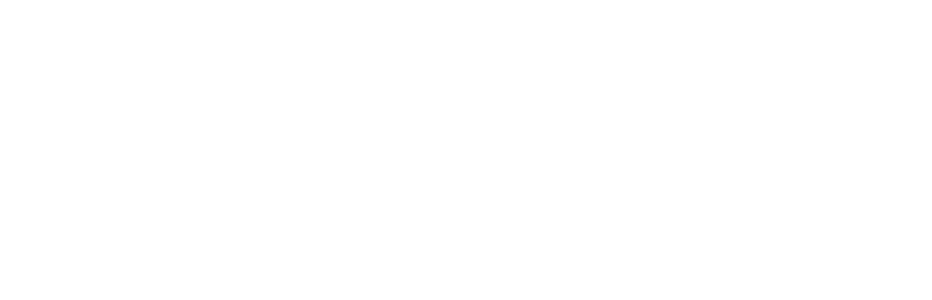
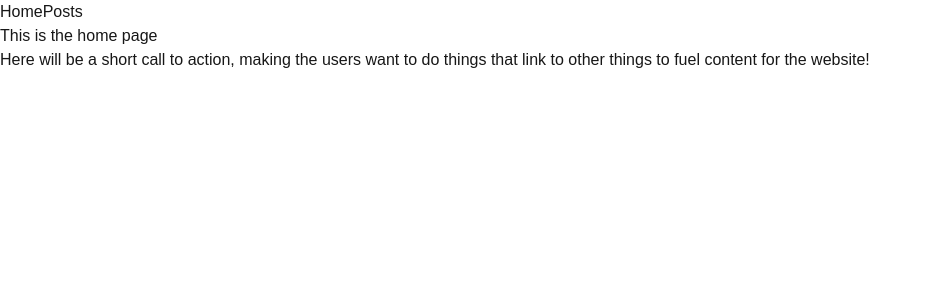
Before and after one commit to rosiecorio/week-8-project, a Next.js app: page / in a window 1280 px wide. Shown: the top 300 px of the page, without its empty margins (0-932 px from the left). Built offline with nearby package versions, Linux system fonts and the light colour scheme.

Commit message:
create nav bar, posts page, post/id page and map content to post page

```diff
--- a/src/app/globals.css
+++ b/src/app/globals.css
@@ -1,3 +1,21 @@
 @tailwind base;
 @tailwind components;
 @tailwind utilities;
+
+:root {
+  --background: #ffffff;
+  --foreground: #171717;
+}
+
+@media (prefers-color-scheme: dark) {
+  :root {
+    --background: #0a0a0a;
+    --foreground: #ededed;
+  }
+}
+
+body {
+  color: var(--foreground);
+  background: var(--background);
+  font-family: Arial, Helvetica, sans-serif;
+}
--- a/src/app/layout.js
+++ b/src/app/layout.js
@@ -1,5 +1,6 @@
 import { Geist, Geist_Mono } from "next/font/google";
 import "./globals.css";
+import NavBar from "@/components/NavBar";
 
 const geistSans = Geist({
   variable: "--font-geist-sans",
@@ -22,6 +23,7 @@
       <body
         className={`${geistSans.variable} ${geistMono.variable} antialiased`}
       >
+        <NavBar />
         {children}
       </body>
     </html>
--- a/src/app/page.js
+++ b/src/app/page.js
@@ -1,6 +1,8 @@
-export default function Home() {
+export default function Page() {
   return (
     <div>
+        <h1>This is the home page</h1>
+        <p>Here will be a short call to action, making the users want to do things that link to other things to fuel content for the website!</p>
     </div>
   );
 }
--- /dev/null
+++ b/src/app/posts/[id]/page.js
@@ -0,0 +1,10 @@
+export default async function Page({params}) {
+
+    const query = await params
+
+    return (
+        <>
+            <h1>Page for post number {query.id}</h1>
+        </>
+    )
+}
--- /dev/null
+++ b/src/app/posts/page.js
@@ -0,0 +1,44 @@
+import Link from "next/link"
+import pg from "pg"
+
+export default async function Posts({searchParams}) {
+
+    const db = new pg.Pool({
+        connectionString: process.env.DB_CONN
+    })
+
+    const data = await db.query(`SELECT * FROM posts`)
+    const posts = data.rows
+    console.log(posts)
+
+    const query = await searchParams
+
+    if (query.sort === 'desc') {
+        posts.sort((a, b) => {
+            return b.title.localeCompare(a.title)
+        })
+    } else if (query.sortby === 'asc') {
+        posts.sort((a, b) => {
+            return a.title.localeCompare(b.title)
+        })
+    }
+
+    return (
+        <>
+            <h1>Posts Page</h1>
+            <Link href="/posts?sortby=asc">Sort by Alphabetical</Link>
+            <Link href="/posts?sortby=desc">Sort by Reverse Alphabetical</Link>
+            <div>
+                {posts.map((post) => (
+                    <div className="flex flex-row" key={post.id}>
+                        <img className="h-40" src={post.img_url}/>
+                        <div>
+                            <Link href={`/posts/${post.id}`}><h2>{post.title}</h2></Link>
+                            <p>{post.content}</p>
+                        </div>
+                    </div>
+                ))}
+            </div>
+        </>
+    )
+}
--- /dev/null
+++ b/src/components/NavBar.jsx
@@ -0,0 +1,10 @@
+import Link from "next/link";
+
+export default function NavBar() {
+    return (
+        <nav>
+            <Link href="/">Home</Link>
+            <Link href="/posts">Posts</Link>
+        </nav>
+    )
+}
```
Also changed, not shown: package.json (+6 -5 lines), 2 other files (tests, documents, lock files or other folders).
